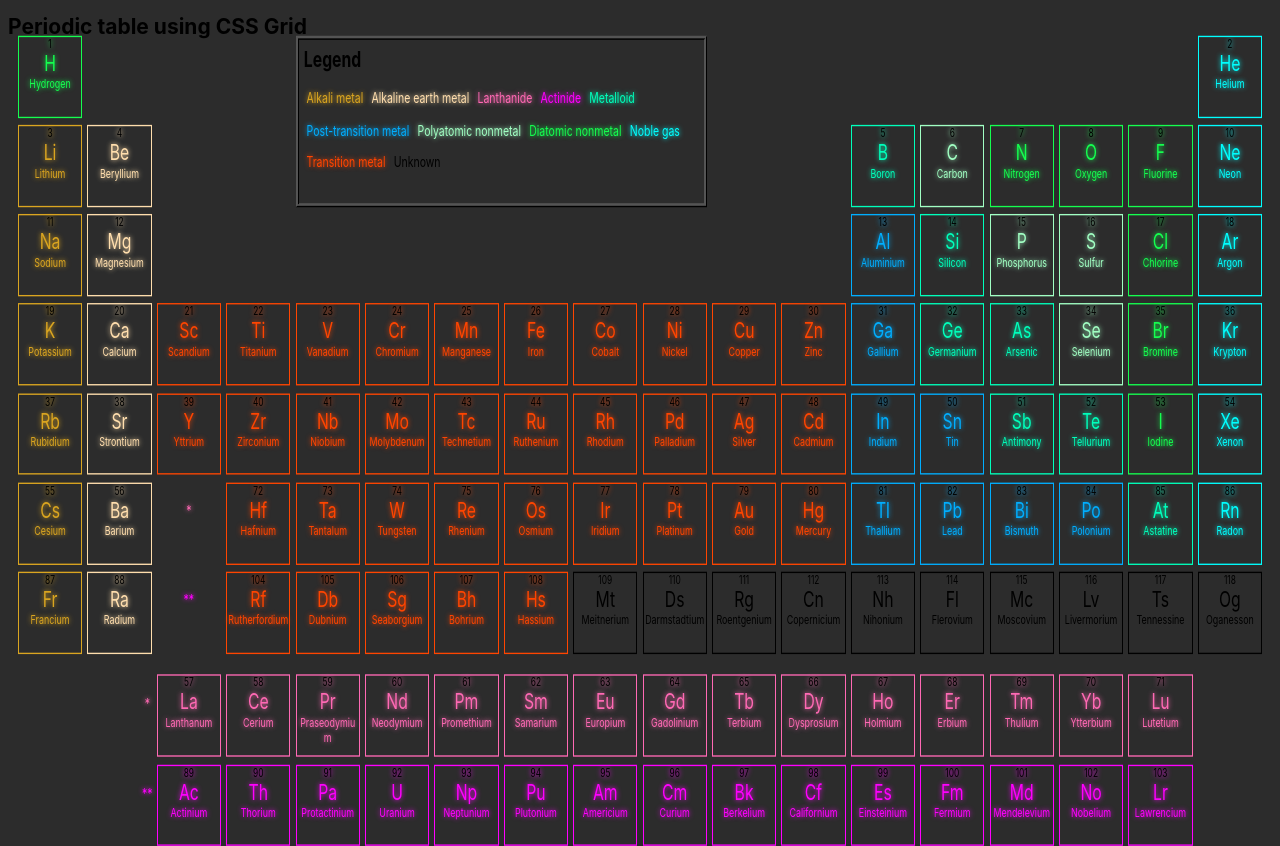
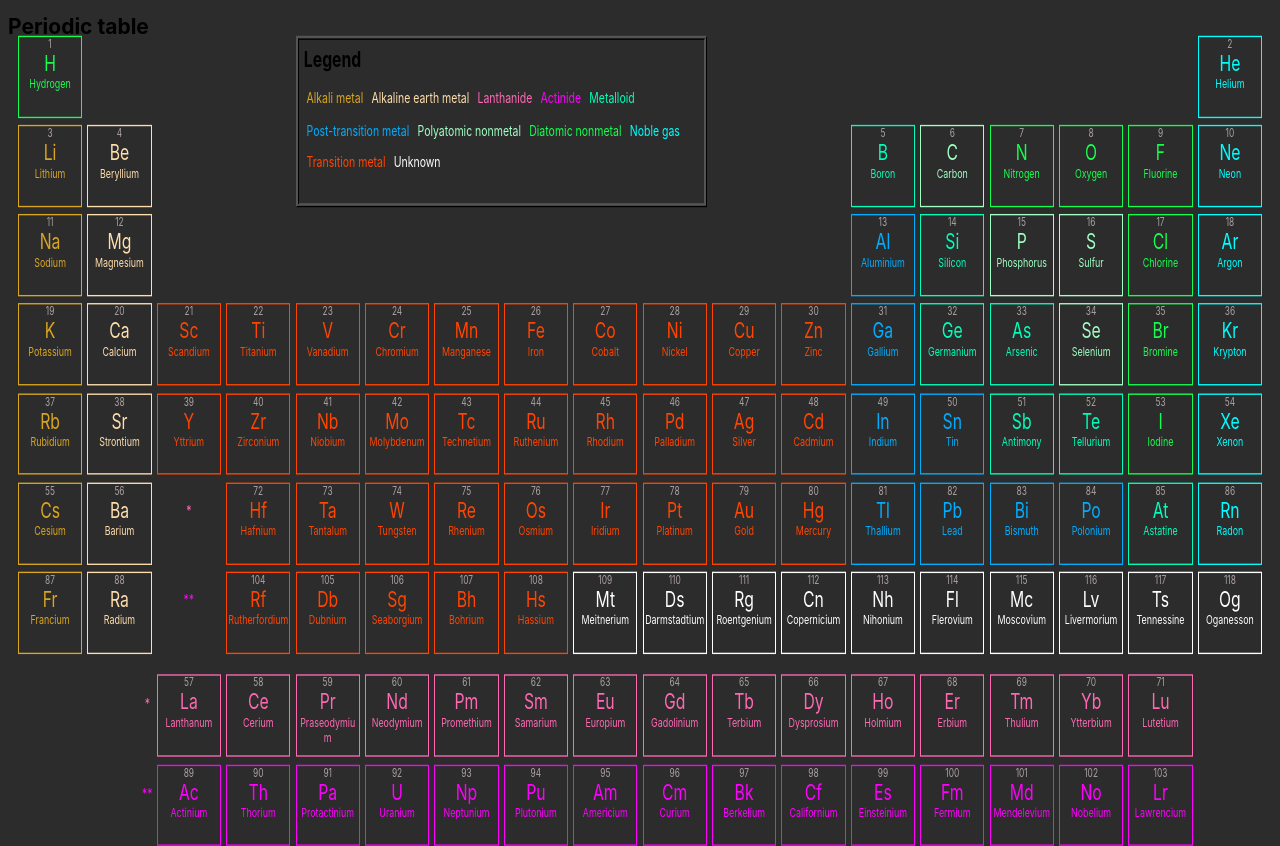
Before and after one commit to element-explorer/periodic-table-plus, a plain HTML site: page index.html in a window 1280 px wide. Drawn offline with Linux system fonts and the light colour scheme.

Commit message:
Aesthetic changes to color and glow

```diff
--- a/index.html
+++ b/index.html
@@ -9,7 +9,7 @@
 
 <body>
   <main>
-    <h1 id="page-title">Periodic table using CSS Grid</h1>
+    <h1 id="page-title">Periodic table</h1>
 
     <section id="periodic-table" class="periodic-table" aria-labelledby="page-title">
       <div tabindex="0" class="element element-1 diatomic-nonmetal gas">
--- a/styles.css
+++ b/styles.css
@@ -55,7 +55,7 @@ body {
     font-size: 0.8rem;
     display: block;
     content: counter(atomic-number);
-    color: black;
+    color: rgb(173, 162, 162);
 }
 
 .element-name::after {
@@ -142,14 +142,25 @@ body {
 
 /* COLORS */
 
-.lanthanide { border-color: hotpink; color:hotpink; text-shadow: 0px 0px 5px hotpink; }
-.actinide { border-color:magenta; color: magenta; text-shadow: 0px 0px 5px magenta; }
-.alkali-metal { border-color: goldenrod; color: goldenrod; text-shadow: 0px 0px 5px goldenrod; }
-.alkaline-earth-metal { border-color: #ffdead; color: #ffdead; text-shadow: 0px 0px 5px #ffdead; }
-.diatomic-nonmetal { border-color: #15fe4f; color: #15fe4f; text-shadow: 0px 0px 5px #15fe4f; }
-.polyatomic-nonmetal { border-color: #a1ffc3; color: #a1ffc3; text-shadow: 0px 0px 5px #a1ffc3; }
-.post-transition-metal { border-color: rgb(0, 174, 255); color: rgb(0, 174, 255); text-shadow: 0px 0px 5px rgb(0, 174, 255); }
-.metalloid { border-color: rgb(0, 255, 187); color: rgb(0, 255, 187); text-shadow: 0px 0px 5px rgb(0, 255, 187); }
-.noble-gas { border-color: cyan; color: cyan; text-shadow: 0px 0px 5px cyan; }
-.transition-metal { border-color: orangered; color: orangered; text-shadow: 0px 0px 5px orangered; }
-.unknown-properties { border-color: rgb(255, 255, 255); color: rgb(255, 255, 255); text-shadow: 0px 0px 5px white; }
+.lanthanide { border-color: hotpink; color:hotpink; }
+.lanthanide:hover { text-shadow: 0px 0px 5px hotpink; }
+.actinide { border-color:magenta; color: magenta; }
+.actinide:hover { text-shadow: 0px 0px 5px magenta; }
+.alkali-metal { border-color: goldenrod; color: goldenrod; }
+.alkali-metal:hover { text-shadow: 0px 0px 5px goldenrod; }
+.alkaline-earth-metal { border-color: #ffdead; color: #ffdead; }
+.alkaline-earth-metal:hover { text-shadow: 0px 0px 5px #ffdead; }
+.diatomic-nonmetal { border-color: #15fe4f; color: #15fe4f; }
+.diatomic-nonmetal:hover { text-shadow: 0px 0px 5px #15fe4f; }
+.polyatomic-nonmetal { border-color: #a1ffc3; color: #a1ffc3; }
+.polyatomic-nonmetal:hover { text-shadow: 0px 0px 5px #a1ffc3; }
+.post-transition-metal { border-color: rgb(0, 174, 255); color: rgb(0, 174, 255); }
+.post-transition-metal:hover { text-shadow: 0px 0px 5px rgb(0, 174, 255); }
+.metalloid { border-color: rgb(0, 255, 187); color: rgb(0, 255, 187); }
+.metalloid:hover { text-shadow: 0px 0px 5px rgb(0, 255, 187); }
+.noble-gas { border-color: cyan; color: cyan; }
+.noble-gas:hover { text-shadow: 0px 0px 5px cyan; }
+.transition-metal { border-color: orangered; color: orangered; }
+.transition-metal:hover { text-shadow: 0px 0px 5px orangered; }
+.unknown { border-color: rgb(255, 255, 255); color: rgb(255, 255, 255); }
+.unknown:hover { text-shadow: 0px 0px 5px white; }
```
